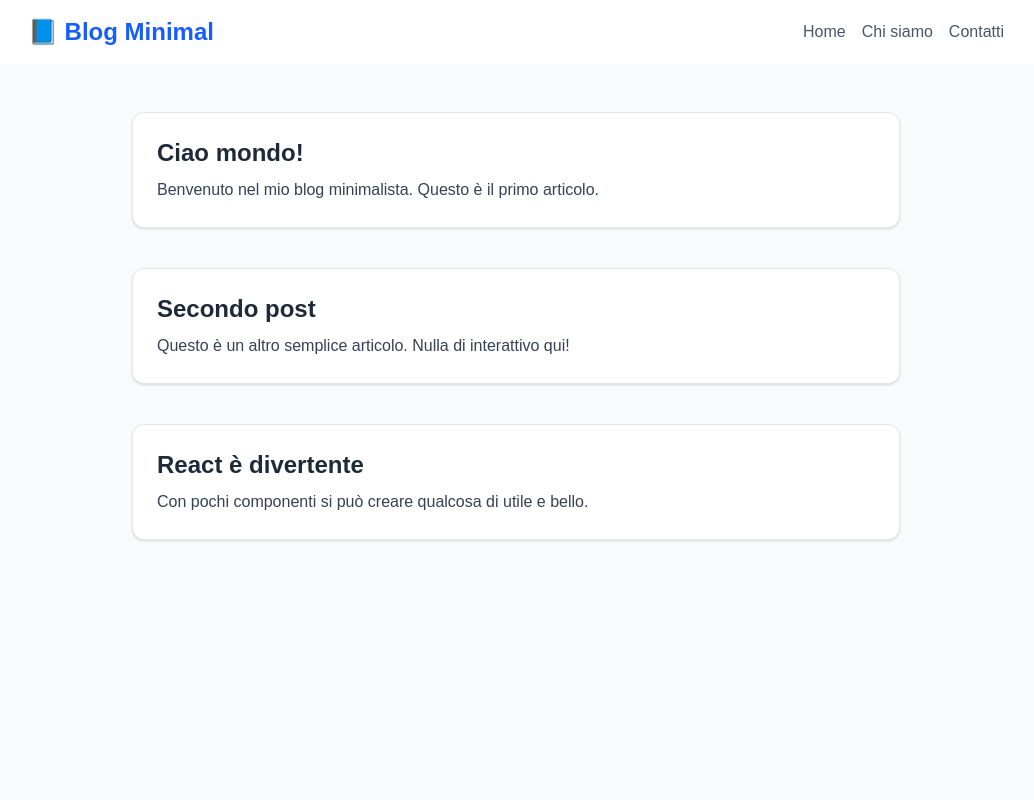
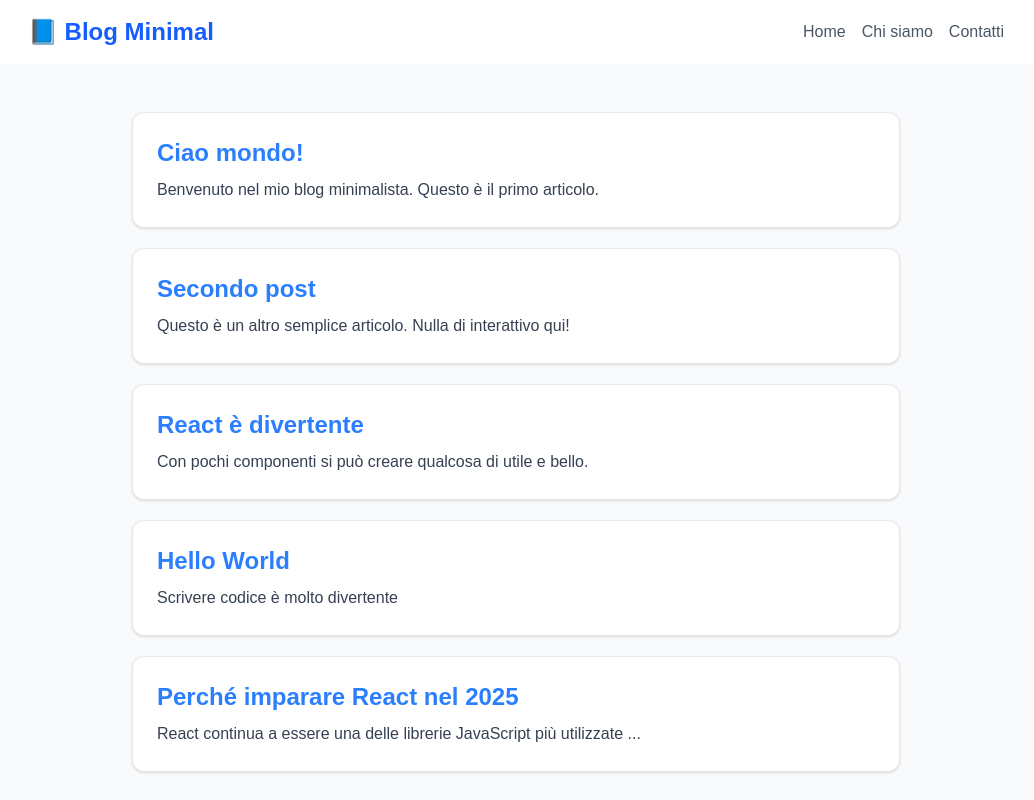
Before and after one commit to JEMORE-IT/PacchettoFormazioni, a Next.js app: page / in a window 1280 px wide. Shown: the top 800 px of the page, without its empty margins (124-1158 px from the left). Built offline with nearby package versions, Linux system fonts and the light colour scheme.

Commit message:
inplementazione pagina dinamica

```diff
--- a/app/components/hero.tsx
+++ b/app/components/hero.tsx
@@ -1,34 +1,24 @@
+import posts from "../utils/posts";
+
 export default function Hero() {
-    const posts = [
-      {
-        id: 1,
-        title: "Ciao mondo!",
-        content: "Benvenuto nel mio blog minimalista. Questo è il primo articolo.",
-      },
-      {
-        id: 2,
-        title: "Secondo post",
-        content: "Questo è un altro semplice articolo. Nulla di interattivo qui!",
-      },
-      {
-        id: 3,
-        title: "React è divertente",
-        content: "Con pochi componenti si può creare qualcosa di utile e bello.",
-      },
-    ];
-
     return (
       <section className="min-h-screen bg-gray-50 py-12 px-4">
         <div className="max-w-3xl mx-auto">
           <div className="space-y-10">
             {posts.map((post) => (
-              <article
+              <a
                 key={post.id}
-                className="bg-white border border-gray-200 rounded-xl shadow-sm p-6 hover:shadow-md transition"
+                className="cursor-pointer"
+                href={`/post/${post.id}`}
               >
-                <h2 className="text-2xl font-semibold text-gray-800 mb-2">{post.title}</h2>
-                <p className="text-gray-700 leading-relaxed">{post.content}</p>
-              </article>
+                <article className="bg-white border border-gray-200 rounded-xl shadow-sm p-6 hover:shadow-md transition mb-5">
+                  <h2 className="text-2xl font-semibold text-blue-500 mb-2">{post.title}</h2>
+                  <p className="text-gray-700 leading-relaxed">
+                    {post.content.slice(0, 69)}
+                    {post.content.length > 70 && " ..."}
+                  </p>
+                </article>
+              </a>
             ))}
           </div>
         </div>
--- /dev/null
+++ b/app/post/[id]/page.tsx
@@ -0,0 +1,36 @@
+import posts from "@/app/utils/posts";
+
+const PostPage = async ({ params }: { params: { id: string } }) => {
+  const id = parseInt(params.id);
+  const post = posts.find((a) => a.id === id);
+
+  if (!post) {
+    return (
+      <div className="flex items-center justify-center min-h-screen bg-gray-50">
+        <div className="text-center">
+          <h2 className="text-2xl font-semibold text-red-600">404 - Articolo non trovato 😢</h2>
+          <a
+            href="/"
+            className="mt-4 inline-block text-blue-500 hover:underline text-sm"
+          >
+            ← Torna alla homepage
+          </a>
+        </div>
+      </div>
+    );
+  }
+
+  return (
+    <div className="min-h-screen bg-gray-50 py-16 px-4">
+      <div className="max-w-3xl mx-auto bg-white shadow-md rounded-xl p-8">
+        <a href="/" className="text-blue-500 text-sm hover:underline block mb-4">
+          ← Torna alla homepage
+        </a>
+        <h1 className="text-4xl font-bold text-blue-700 mb-6">{post.title}</h1>
+        <div className="text-gray-800 leading-relaxed text-lg">{post.content}</div>
+      </div>
+    </div>
+  );
+};
+
+export default PostPage;
--- /dev/null
+++ b/app/utils/posts.tsx
@@ -0,0 +1,41 @@
+const posts = [
+    {
+        id: 1,
+        title: "Ciao mondo!",
+        content: "Benvenuto nel mio blog minimalista. Questo è il primo articolo.",
+    },
+    {
+        id: 2,
+        title: "Secondo post",
+        content: "Questo è un altro semplice articolo. Nulla di interattivo qui!",
+    },
+    {
+       id: 3,
+       title: "React è divertente",
+       content: "Con pochi componenti si può creare qualcosa di utile e bello.",
+    },
+    {
+        id: 4,
+        title: "Hello World",
+        content: "Scrivere codice è molto divertente",
+     },
+     {
+        id: 5,
+        title: "Perché imparare React nel 2025",
+        content: `React continua a essere una delle librerie JavaScript più utilizzate nel mondo dello sviluppo web. Con il continuo miglioramento dell'ecosistema frontend, conoscere React offre un vantaggio competitivo importante per chi vuole lavorare in ambito tech.
+
+      Nel 2025, React non è solo uno strumento per creare interfacce utente, ma una base solida per costruire esperienze complesse e scalabili, grazie anche a Next.js, Remix, e altri meta-frameworks.
+
+      In questo articolo esploriamo i motivi per cui React è ancora una scelta valida:
+
+      - **Comunità enorme** e supporto continuo
+      - **Componenti riutilizzabili** per una struttura del codice modulare
+      - **Integrazione facile** con librerie esterne
+      - **Ottimo supporto TypeScript** e tool moderni
+
+      Inizia oggi a esplorare la documentazione ufficiale di React e crea il tuo primo componente!`
+      }
+
+];
+
+export default posts;
```
